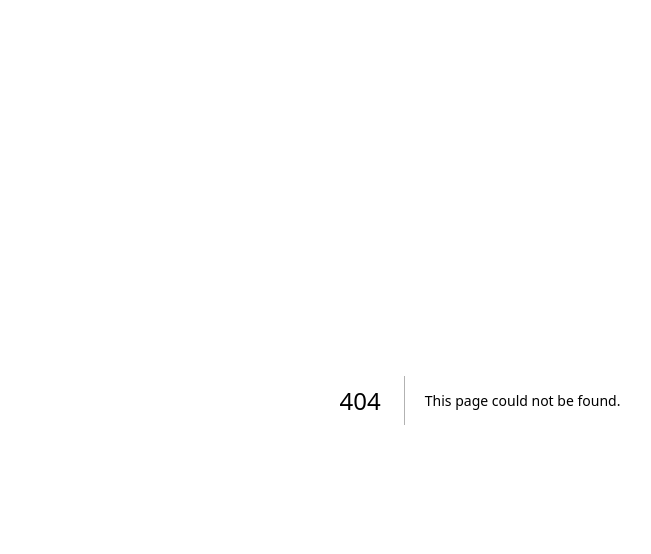
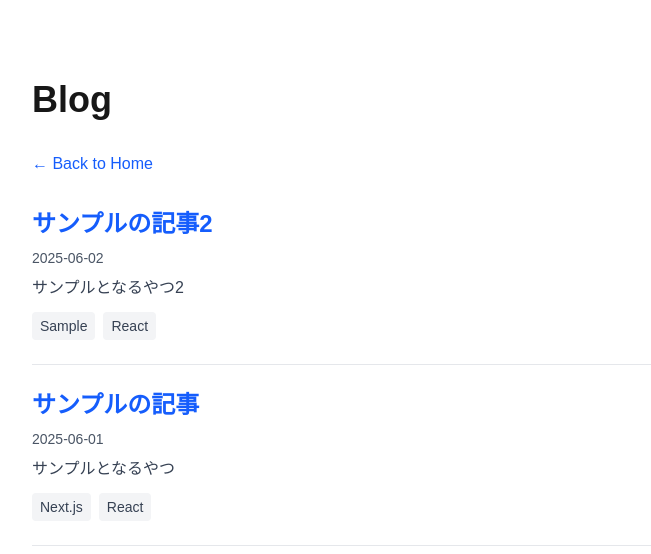
Before and after one commit to abemaru/abemaru-dev, a Next.js app: page /blog in a window 1280 px wide. Before the commit this address had no page. Shown: the top 554 px of the page, without its empty margins (160-811 px from the left). Built offline with nearby package versions, Linux system fonts and the light colour scheme.

Commit message:
blogページを追加

```diff
--- /dev/null
+++ b/blog/sample-article2.md
@@ -0,0 +1,22 @@
+---
+title: "サンプルの記事2"
+date: "2025-06-02"
+description: "サンプルとなるやつ2"
+tags: ["Sample", "React"]
+---
+
+# 記事の内容をここに
+
+書いたり書かなかったりする
+
+## タイトルもここに
+
+- リスト1
+- リスト2
+
+## タスクリスト
+
+- [ ] やること
+- [x] 終わったこと
+
+こうやって ~~すご腕エンジニアになる~~
--- /dev/null
+++ b/src/app/blog/[slug]/page.tsx
@@ -0,0 +1,78 @@
+import { Metadata } from 'next'
+import Link from 'next/link'
+import { notFound } from 'next/navigation'
+import {
+  getAllPostSlugs, getPostBySlug, BlogPostWithContent
+} from '../../../lib/blog'
+
+interface BlogPostPageProps {
+  params: Promise<{
+    slug: string
+  }>
+}
+
+export async function generateStaticParams() {
+  const paths = getAllPostSlugs()
+  return paths.map((path) => ({
+    slug: path.params.slug,
+  }))
+}
+
+export async function generateMetadata({ params }: BlogPostPageProps): Promise<Metadata> {
+  const { slug } = await params
+  try {
+    const post = await getPostBySlug(slug)
+    return {
+      title: post.title,
+      description: post.description,
+    }
+  } catch (error) {
+    return {
+      title: 'Post not found',
+    }
+  }
+}
+
+export default async function BlogPostPage({ params }: BlogPostPageProps) {
+  const { slug } = await params
+  let post: BlogPostWithContent
+
+  try {
+    post = await getPostBySlug(slug)
+  } catch (error) {
+    notFound()
+  }
+
+  return (
+    <article className="max-w-4xl mx-auto px-4 py-8">
+      <header className="mb-8">
+        <h1 className="text-4xl font-bold mb-4">{post.title}</h1>
+        <div className="flex items-center gap-4 text-gray-600 mb-4">
+          <time dateTime={post.date}>{post.date}</time>
+          {post.tags && (
+            <div className="flex gap-2">
+              {post.tags.map(tag => (
+                <span key={tag} className="bg-blue-100 text-blue-800 px-2 py-1 rounded text-sm">
+                  {tag}
+                </span>
+              ))}
+            </div>
+          )}
+        </div>
+        {post.description && (
+          <p className="text-lg text-gray-700">{post.description}</p>
+        )}
+      </header>
+      <div
+        className="prose prose-lg max-w-none"
+        dangerouslySetInnerHTML={{ __html: post.contentHtml }}
+      />
+
+      <footer className="mt-8 pt-8 border-t">
+        <Link href="/blog" className="text-blue-600 hover:underline">
+          ← ブログ一覧に戻る
+        </Link>
+      </footer>
+    </article>
+  )
+}
--- /dev/null
+++ b/src/app/blog/page.tsx
@@ -0,0 +1,49 @@
+import Link from "next/link";
+import { getAllPosts } from "../../lib/blog";
+
+export default function BlogPage() {
+  const posts = getAllPosts();
+
+  return (
+    <div className="min-h-screen p-8 pb-20 gap-16 sm:p-20">
+      <main className="max-w-4xl mx-auto">
+        <h1 className="text-4xl font-bold mb-8">Blog</h1>
+        <div className="mb-8">
+          <Link
+            href="/"
+            className="text-blue-600 hover:underline"
+          >
+            ← Back to Home
+          </Link>
+        </div>
+        <div className="space-y-6">
+          {posts.map((post) => (
+            <article key={post.slug} className="border-b border-gray-200 pb-6">
+              <Link href={`/blog/${post.slug}`}>
+                <h2 className="text-2xl font-semibold mb-2 text-blue-600 hover:underline">
+                  {post.title}
+                </h2>
+              </Link>
+              <p className="text-gray-600 text-sm mb-2">{post.date}</p>
+              {post.description && (
+                <p className="text-gray-700 mb-3">{post.description}</p>
+              )}
+              {post.tags && (
+                <div className="flex gap-2">
+                  {post.tags.map((tag) => (
+                    <span
+                      key={tag}
+                      className="bg-gray-100 text-gray-700 px-2 py-1 rounded text-sm"
+                    >
+                      {tag}
+                    </span>
+                  ))}
+                </div>
+              )}
+            </article>
+          ))}
+        </div>
+      </main>
+    </div>
+  );
+}
--- a/src/app/page.tsx
+++ b/src/app/page.tsx
@@ -28,18 +28,9 @@ export default function Home() {
         <div className="flex gap-4 items-center flex-col sm:flex-row">
           <a
             className="rounded-full border border-solid border-transparent transition-colors flex items-center justify-center bg-foreground text-background gap-2 hover:bg-[#383838] dark:hover:bg-[#ccc] font-medium text-sm sm:text-base h-10 sm:h-12 px-4 sm:px-5 sm:w-auto"
-            href="https://vercel.com/new?utm_source=create-next-app&utm_medium=appdir-template-tw&utm_campaign=create-next-app"
-            target="_blank"
-            rel="noopener noreferrer"
+            href="/blog"
           >
-            <Image
-              className="dark:invert"
-              src="/vercel.svg"
-              alt="Vercel logomark"
-              width={20}
-              height={20}
-            />
-            Deploy now
+            Blog
           </a>
           <a
             className="rounded-full border border-solid border-black/[.08] dark:border-white/[.145] transition-colors flex items-center justify-center hover:bg-[#f2f2f2] dark:hover:bg-[#1a1a1a] hover:border-transparent font-medium text-sm sm:text-base h-10 sm:h-12 px-4 sm:px-5 w-full sm:w-auto md:w-[158px]"
--- /dev/null
+++ b/src/lib/blog.ts
@@ -0,0 +1,95 @@
+import fs from "fs";
+import path from "path";
+import matter from "gray-matter";
+import { remark } from "remark";
+import remarkGfm from "remark-gfm";
+import html from "remark-html";
+
+export interface BlogPost {
+  slug: string;
+  title: string;
+  date: string;
+  description?: string;
+  tags?: string[];
+  [key: string]: any; // for front matter
+}
+
+export interface BlogPostWithContent extends BlogPost {
+  contentHtml: string;
+}
+
+interface FrontMatter {
+  title: string;
+  date: string;
+  description?: string;
+  tags?: string[];
+  [key: string]: any;
+}
+
+const postsDirectory = path.join(process.cwd(), "blog");
+
+export function getAllPosts(): BlogPost[] {
+  const fileNames = fs.readdirSync(postsDirectory);
+  const allPostsData = fileNames.map((fileName) => {
+    const slug = fileName.replace(/\.md$/, "");
+    const fullPath = path.join(postsDirectory, fileName);
+    const fileContents = fs.readFileSync(fullPath, "utf8");
+    const { data } = matter(fileContents);
+    const frontMatter = data as FrontMatter;
+
+    return {
+      slug,
+      ...frontMatter,
+    };
+  });
+
+  return allPostsData.sort((a, b) => (a.date < b.date ? 1 : -1));
+}
+
+export async function getPostBySlug(
+  slug: string,
+): Promise<BlogPostWithContent> {
+  const fullPath = path.join(postsDirectory, `${slug}.md`);
+  const fileContents = fs.readFileSync(fullPath, "utf8");
+  const { data, content } = matter(fileContents);
+  const frontMatter = data as FrontMatter;
+
+  const processedContent = await remark()
+    .use(remarkGfm)
+    .use(html)
+    .process(content);
+  const contentHtml = processedContent.toString();
+
+  return {
+    slug,
+    contentHtml,
+    ...frontMatter,
+  };
+}
+
+export function getAllPostSlugs(): { params: { slug: string } }[] {
+  const fileNames = fs.readdirSync(postsDirectory);
+  return fileNames
+    .filter((fileName) => fileName.endsWith(".md"))
+    .map((fileName) => ({
+      params: {
+        slug: fileName.replace(/\.md$/, ""),
+      },
+    }));
+}
+
+export function getPostsByTag(tag: string): BlogPost[] {
+  const allPosts = getAllPosts();
+  return allPosts.filter((post) => post.tags?.includes(tag));
+}
+
+export function getAllTags(): string[] {
+  const allPosts = getAllPosts();
+  const tagSet = new Set<string>();
+
+  allPosts.forEach((post) => {
+    post.tags?.forEach((tag) => tagSet.add(tag));
+  });
+
+  return Array.from(tagSet).sort();
+}
```
Also changed, not shown: src/app/blog/[slug].tsx (deleted), src/app/blog/index.tsx (deleted).
